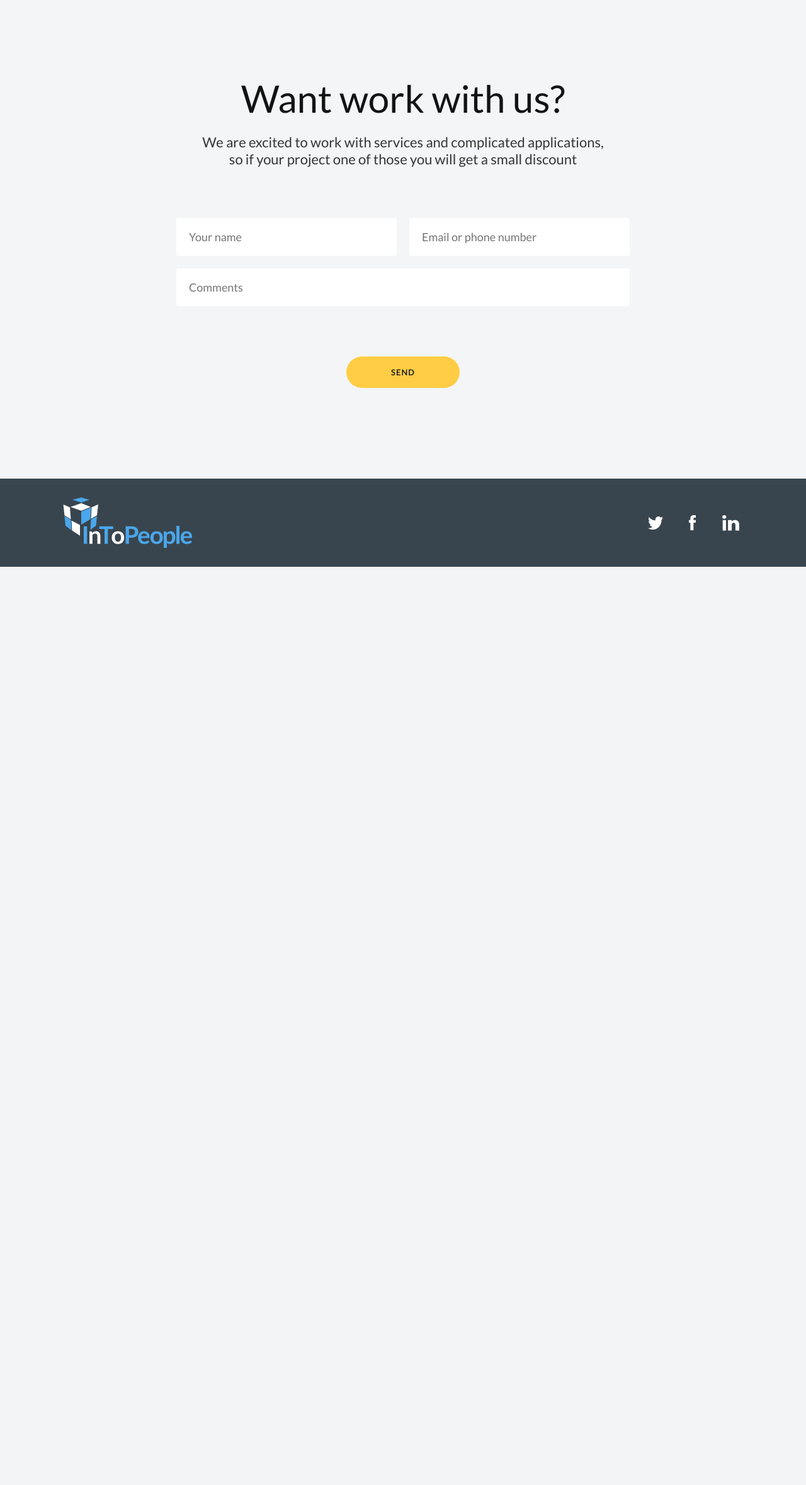
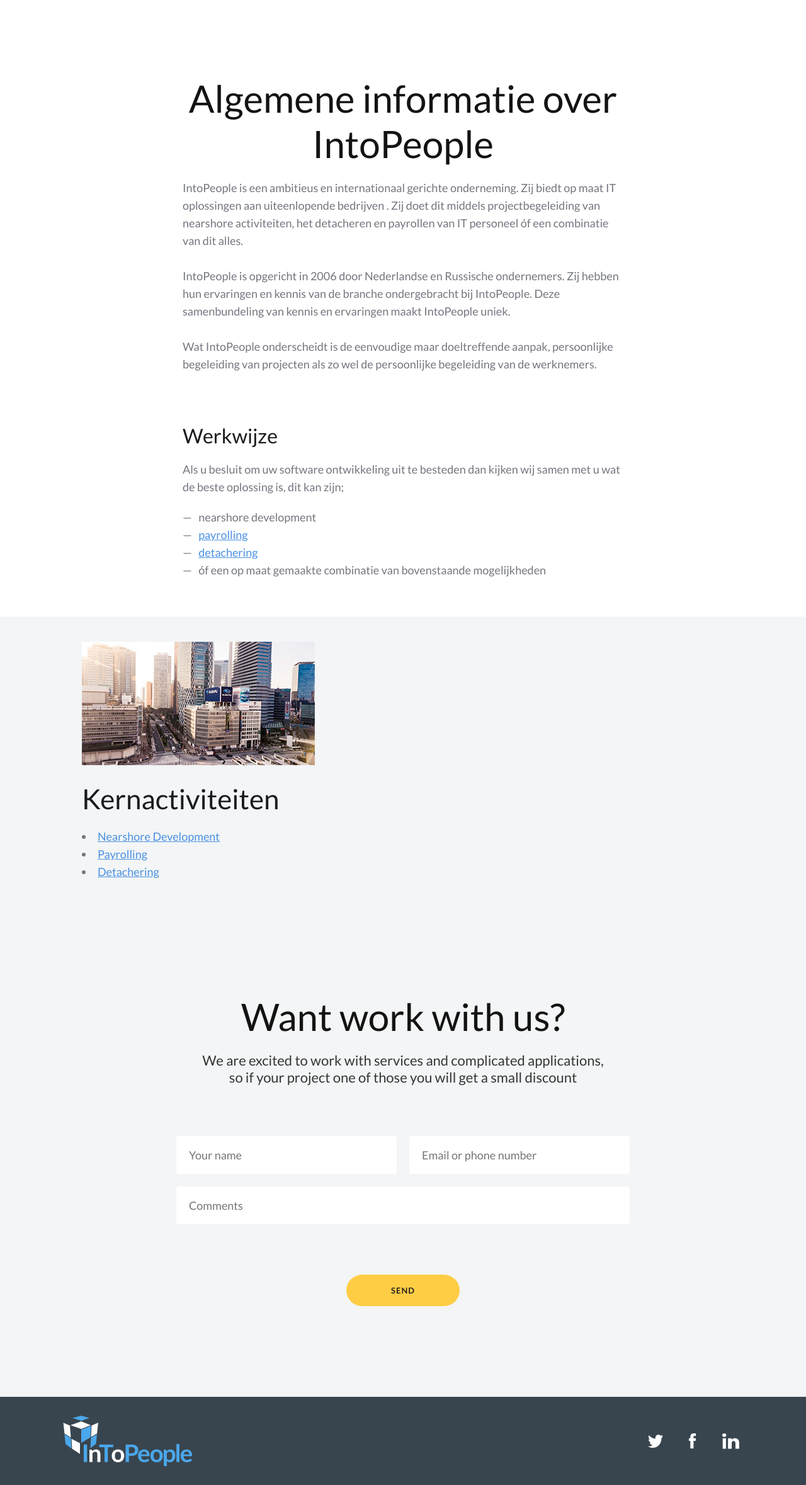
Before and after one commit to alexsholk/intopeople, a PHP site: page /about.php in a window 1280 px wide. Shown: the part 148-2506 px from the top of the page at 63% size. Before the commit the page ends 1048 px from the top, so only its background shows below. Run offline with PHP 8.4, Linux system fonts and the light colour scheme.

Commit message:
About page

```diff
--- a/web/_clients.php
+++ b/web/_clients.php
@@ -1,4 +1,4 @@
-<div class="clients bg-white">
+<div>
     <div class="main-wrap">
         <h1>Clients</h1>
         <div class="middle-width centered extra-margin-bottom">
--- a/web/_contact_form.php
+++ b/web/_contact_form.php
@@ -1,4 +1,4 @@
-<div class="bg-gray contact-form">
+<div class="bg-gray">
     <div class="main-wrap">
         <h1>Want work with us?</h1>
         <p class="middle-width centered extra-margin-bottom larger darker align-center">
--- a/web/_intro.php
+++ b/web/_intro.php
@@ -1,4 +1,4 @@
-<div class="intro bg-gray">
+<div class="bg-gray">
     <div class="main-wrap">
         <h1>IntoPeople</h1>
         <div class="middle-width centered extra-margin-bottom">
--- a/web/about.php
+++ b/web/about.php
@@ -9,7 +9,55 @@ $selected = 1;
 <body>
 <?php require '_header.php' ?>
 <div class="main-container">
-    <!-- TODO -->
+    <div>
+        <div class="main-wrap">
+            <h1>Algemene informatie over IntoPeople</h1>
+            <div class="middle-width centered">
+                <p class="extra-margin-bottom">
+                    IntoPeople is een ambitieus en internationaal gerichte onderneming. Zij biedt op maat IT oplossingen
+                    aan uiteenlopende bedrijven . Zij doet dit middels projectbegeleiding van nearshore activiteiten, het
+                    detacheren en payrollen van IT personeel óf een combinatie van dit alles.
+                    <br><br>
+                    IntoPeople is opgericht in 2006 door Nederlandse en Russische ondernemers. Zij hebben hun ervaringen
+                    en kennis van de branche ondergebracht bij IntoPeople. Deze samenbundeling van kennis en ervaringen
+                    maakt IntoPeople uniek.
+                    <br><br>
+                    Wat IntoPeople onderscheidt is de eenvoudige maar doeltreffende aanpak, persoonlijke begeleiding
+                    van projecten als zo wel de persoonlijke begeleiding van de werknemers.
+                </p>
+                <h3>Werkwijze</h3>
+                <p>
+                    Als u besluit om uw software ontwikkeling uit te besteden dan kijken wij samen met u wat de beste oplossing is, dit kan zijn;
+                </p>
+                <ul class="dash">
+                    <li>nearshore development</li>
+                    <li><a href="#">payrolling</a></li>
+                    <li><a href="#">detachering</a></li>
+                    <li>óf een op maat gemaakte combinatie van bovenstaande mogelijkheden</li>
+                </ul>
+            </div>
+        </div>
+    </div>
+    <div class="bg-gray">
+        <div class="main-wrap">
+            <div class="incut">
+                <div class="incut-sidebar">
+                    <img src="images/misc/img-01.jpg">
+                </div>
+                <div class="incut-content">
+                    <h2>Kernactiviteiten</h2>
+                    <ul>
+                        <li><a href="#">Nearshore Development</a></li>
+                        <li><a href="#">Payrolling</a></li>
+                        <li><a href="#">Detachering</a></li>
+                    </ul>
+                </div>
+            </div>
+        </div>
+    </div>
+    <div>
+        <!-- TODO -->
+    </div>
     <?php require '_contact_form.php' ?>
 </div>
 <?php require '_footer.php' ?>
--- a/web/styles/css/index.css
+++ b/web/styles/css/index.css
@@ -1,3 +1,4 @@
+@charset "UTF-8";
 * {
   margin: 0;
   padding: 0;
@@ -37,8 +38,13 @@ body {
   height: 140px;
 }
 
-.middle-width {
+.main-wrap > h1:first-child, .middle-width {
   width: 700px;
+}
+
+.incut, .gallery {
+  margin-left: 30px;
+  margin-right: 30px;
 }
 
 .centered {
@@ -196,21 +202,21 @@ h1 {
 h2 {
   font: normal 44px/52px "Lato", sans-serif;
   color: #1a1b1e;
-  text-align: center;
+  text-align: left;
   margin: 20px auto;
 }
 
 h3 {
   font: normal 32px/39px "Lato", sans-serif;
   color: #1a1b1e;
-  text-align: center;
+  text-align: left;
   margin: 20px auto;
 }
 
 h4 {
   font: normal 22px/27px "Lato", sans-serif;
   color: #51575C;
-  text-align: center;
+  text-align: left;
   margin: 20px auto;
 }
 
@@ -235,6 +241,20 @@ p.align-center {
 }
 p.align-right {
   text-align: right;
+}
+
+ul, ol {
+  list-style-position: inside;
+  margin: 20px 0;
+}
+
+ul.dash {
+  list-style-type: none;
+}
+ul.dash > li:before {
+  display: inline-block;
+  content: "— ";
+  width: 1.4em;
 }
 
 input[type=text],
@@ -319,18 +339,19 @@ input[type=reset] {
   margin-left: 30px;
   margin-right: 30px;
 }
-.intro .multi-column h4 {
+.multi-column > .column h4 {
   margin-top: 0;
   text-align: left;
 }
-.intro .multi-column p {
+.multi-column > .column p {
   font: 16px/20px "Lato", sans-serif;
   letter-spacing: 0.5px;
   color: #9097A2;
 }
 
 .gallery {
-  margin: 40px 30px;
+  margin-top: 40px;
+  margin-bottom: 40px;
   display: flex;
   flex-flow: row wrap;
   justify-content: stretch;
--- a/web/styles/sass/index.sass
+++ b/web/styles/sass/index.sass
@@ -57,6 +57,10 @@ body
 
 %middle-width
   width: 700px
+
+%wide-width
+  margin-left: 30px
+  margin-right: 30px
 
 %centered
   margin-left: auto
@@ -182,23 +186,24 @@ h1
     color: $inverse-text-color
   .main-wrap > &:first-child
     margin-top: 80px
+    @extend %middle-width
 
 h2
   font: normal 44px/52px $default-font-family
   color: $medium-title-color
-  text-align: center
+  text-align: left
   margin: 20px auto
 
 h3
   font: normal 32px/39px $default-font-family
   color: $medium-title-color
-  text-align: center
+  text-align: left
   margin: 20px auto
 
 h4
   font: normal 22px/27px $default-font-family
   color: $light-title-color
-  text-align: center
+  text-align: left
   margin: 20px auto
 
 a
@@ -216,6 +221,17 @@ p
     text-align: center
   &.align-right
     text-align: right
+
+ul, ol
+  list-style-position: inside
+  margin: 20px 0
+
+ul.dash
+  list-style-type: none
+  > li:before
+    display: inline-block
+    content: "\2014\a0"
+    width: 1.4em
 
 %text-input
   display: block
@@ -292,7 +308,6 @@ input[type="reset"]
     flex-basis: 280px
     margin-left: 30px
     margin-right: 30px
-  .intro &
     h4
       margin-top: 0
       text-align: left
@@ -302,7 +317,9 @@ input[type="reset"]
       color: $light-text-color
 
 .gallery
-  margin: 40px 30px
+  @extend %wide-width
+  margin-top: 40px
+  margin-bottom: 40px
   display: flex
   flex-flow: row wrap
   justify-content: stretch
@@ -323,3 +340,6 @@ input[type="reset"]
     img
       max-width: 100%
       max-height: 100%
+
+.incut
+  @extend %wide-width
```
Also changed, not shown: web/images/misc/img-01.jpg (added), 1 other file.
